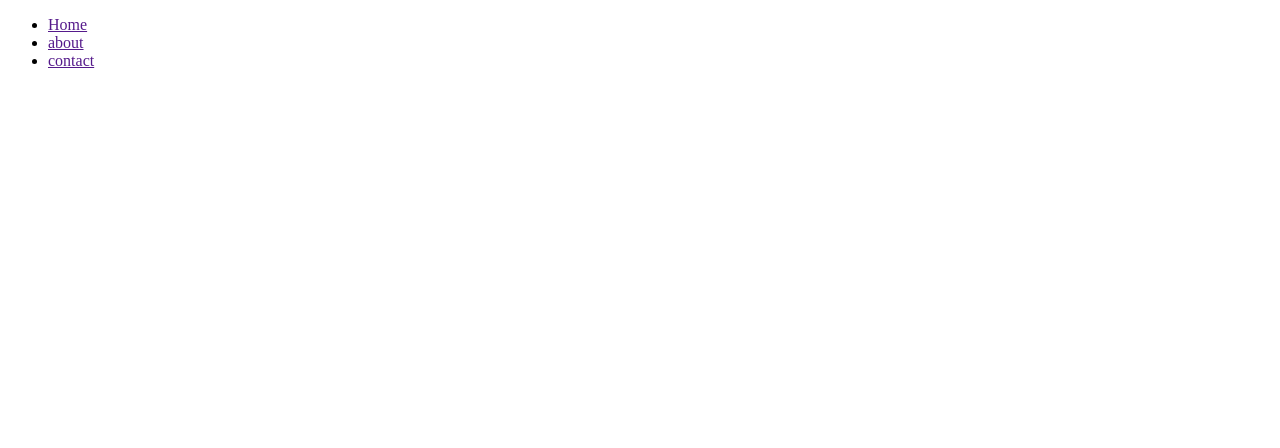
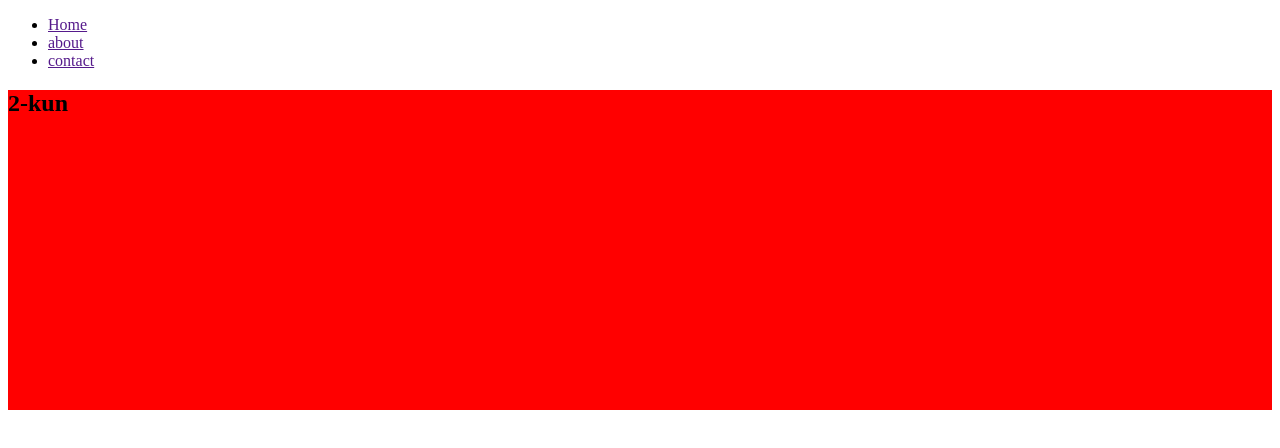
Before and after one commit to muzaffarbekk/Git-GitHub, a plain HTML site: page index.html in a window 1280 px wide. Drawn offline with Linux system fonts and the light colour scheme.

Commit message:
section ended

```diff
--- a/index.html
+++ b/index.html
@@ -4,6 +4,7 @@
     <meta charset="UTF-8">
     <meta name="viewport" content="width=device-width, initial-scale=1.0">
     <title>Document</title>
+    <link rel="stylesheet" href="./style.css">
 </head>
 <body>
     <header>
@@ -13,5 +14,8 @@
             <li><a href="">contact</a></li>
         </ul>
     </header>
+    <section>
+        <h1>2-kun</h1>
+    </section>
 </body>
 </html>
--- a/style.css
+++ b/style.css
@@ -0,0 +1,5 @@
+section{
+    width: 100%;
+    height: 40vh;
+    background-color: red;
+}
```
